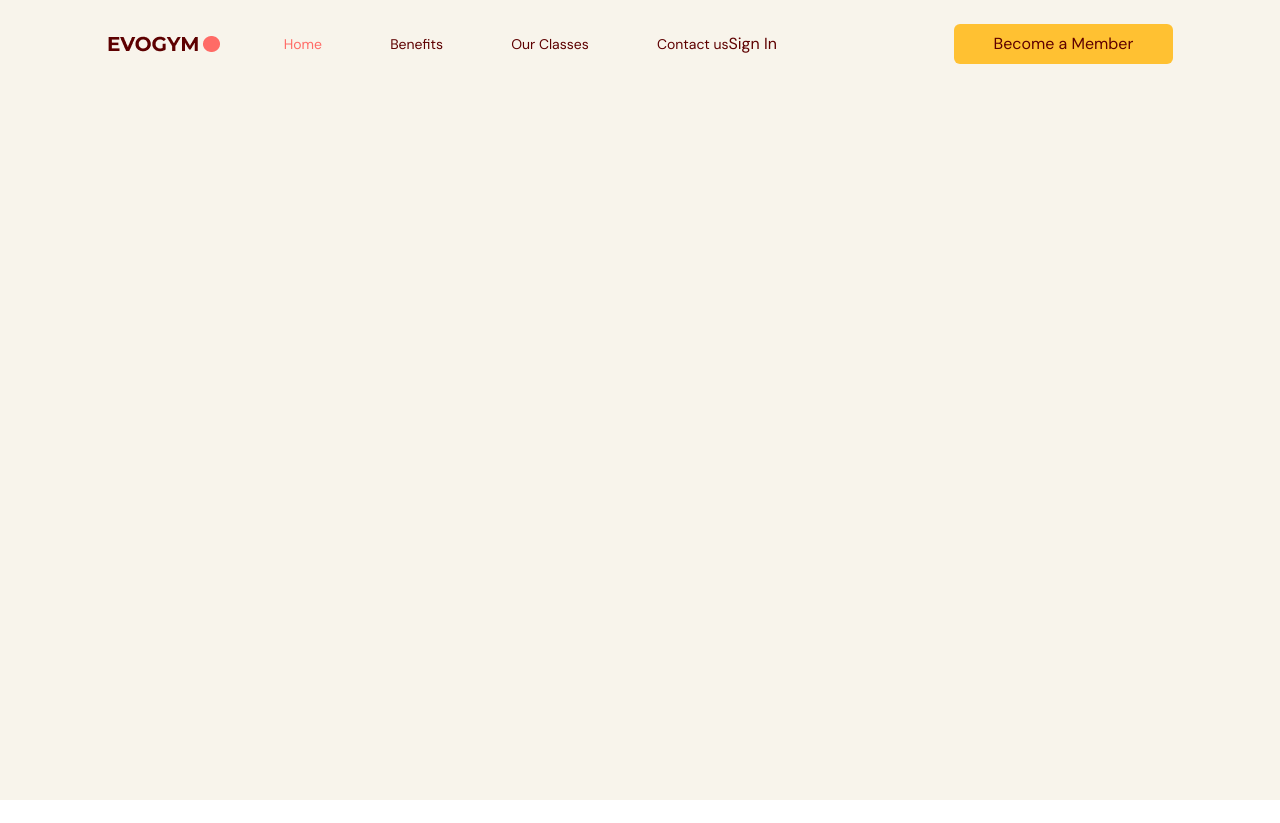
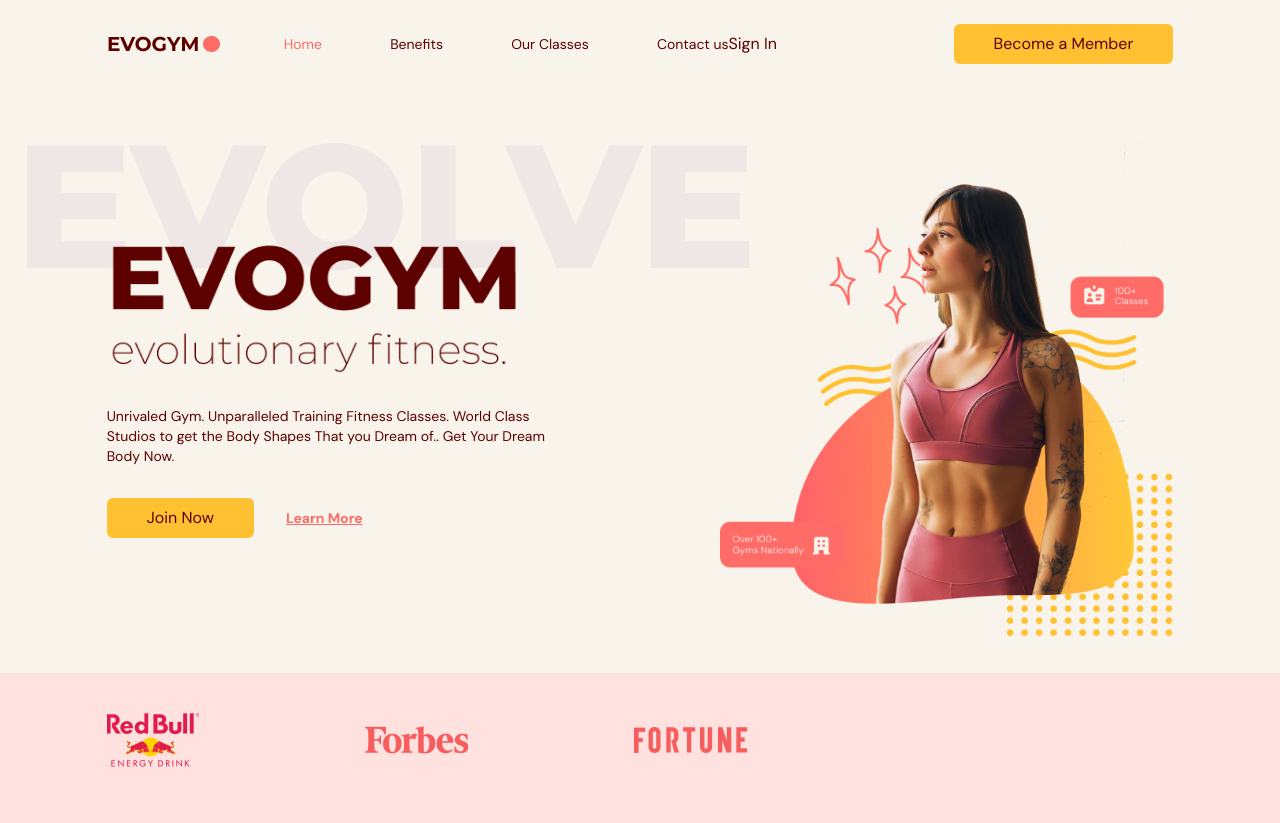
Before and after one commit to chloenth/fitness, a React (Vite) app: page / in a window 1280 px wide. Before the commit the page ends 800 px from the top, so only its background shows below. Built offline with nearby package versions, Linux system fonts and the light colour scheme.

Commit message:
add homepage

```diff
--- a/src/App.tsx
+++ b/src/App.tsx
@@ -1,6 +1,9 @@
 import { useEffect, useState } from "react";
+
+import { SelectedPage } from "./shared/types";
+
 import Navbar from "@/components/navbar";
-import { SelectedPage } from "./shared/types";
+import Home from "@/components/home";
 
 function App() {
   const [selectedPage, setSelectedPage] = useState<SelectedPage>(
@@ -28,6 +31,7 @@
         selectedPage={selectedPage}
         setSelectedPage={setSelectedPage}
       />
+      <Home setSelectedPage={setSelectedPage} />
     </div>
   );
 }
--- /dev/null
+++ b/src/components/home/index.tsx
@@ -0,0 +1,100 @@
+import AnchorLink from "react-anchor-link-smooth-scroll";
+import { motion } from "framer-motion";
+
+import { SelectedPage } from "@/shared/types";
+import useMediaQuery from "@/hooks/useMediaQuery";
+
+import ActionButton from "@/shared/ActionButton";
+
+import HomePageText from "@/assets/HomePageText.png";
+import HomePageGraphic from "@/assets/HomePageGraphic.png";
+import SponsorRedBull from "@/assets/SponsorRedBull.png";
+import SponsorForbes from "@/assets/SponsorForbes.png";
+import SponsorFortune from "@/assets/SponsorFortune.png";
+
+type Props = {
+  setSelectedPage: (value: SelectedPage) => void;
+};
+
+const Home = ({ setSelectedPage }: Props) => {
+  const isAboveMediumScreens = useMediaQuery("(min-width: 1060px)");
+
+  return (
+    <section id="home" className="bg-gray-20 gap-16 py-10 md:h-full md:pb-0">
+      {/* Image and Main Header */}
+      <div className="mx-auto w-5/6 items-center justify-center md:flex md:h-5/6">
+        {/* Main Header */}
+        <div className="z-10 mt-32 md:basis-3/5">
+          {/* Heading */}
+          <motion.div
+            className="md:-mt-20"
+            initial="hidden"
+            whileInView="visible"
+            viewport={{ once: true, amount: 0.5 }}
+            transition={{ duration: 0.5 }}
+            variants={{
+              hidden: { opacity: 0, x: -50 },
+              visible: { opacity: 1, x: 0 },
+            }}
+          >
+            <div className="relative">
+              <div className="md:before:content-evolvetext before:absolute before:-left-20 before:-top-20 before:z-[-1]">
+                <img src={HomePageText} alt="home-page-text" />
+              </div>
+            </div>
+
+            <p className="mt-8 text-sm">
+              Unrivaled Gym. Unparalleled Training Fitness Classes. World Class
+              Studios to get the Body Shapes That you Dream of.. Get Your Dream
+              Body Now.
+            </p>
+          </motion.div>
+
+          {/* Actions */}
+          <motion.div
+            className="mt-8 flex items-center gap-8 md:justify-start"
+            initial="hidden"
+            whileInView="visible"
+            viewport={{ once: true, amount: 0.5 }}
+            transition={{ delay: 0.2, duration: 0.5 }}
+            variants={{
+              hidden: { opacity: 0, x: -50 },
+              visible: { opacity: 1, x: 0 },
+            }}
+          >
+            <ActionButton setSelectedPage={setSelectedPage}>
+              Join Now
+            </ActionButton>
+            <AnchorLink
+              className="text-primary-500 hover:text-secondary-500 text-sm font-bold underline"
+              onClick={() => setSelectedPage(SelectedPage.ContactUs)}
+              href={`#${SelectedPage.ContactUs}`}
+            >
+              <p>Learn More</p>
+            </AnchorLink>
+          </motion.div>
+        </div>
+
+        {/* Image */}
+        <div className="flex basis-3/5 justify-center md:z-10 md:ml-40 md:mt-16 md:justify-items-end">
+          <img src={HomePageGraphic} alt="home-page-graphic" />
+        </div>
+      </div>
+
+      {/* Sponsors */}
+      {isAboveMediumScreens && (
+        <div className="bg-primary-100 h-[150px] w-full py-10">
+          <div className="mx-auto w-5/6">
+            <div className="flex w-3/5 items-center justify-between gap-8">
+              <img src={SponsorRedBull} alt="sponsor-redbull" />
+              <img src={SponsorForbes} alt="sponsor-forbes" />
+              <img src={SponsorFortune} alt="sponsor-fortune" />
+            </div>
+          </div>
+        </div>
+      )}
+    </section>
+  );
+};
+
+export default Home;
```
